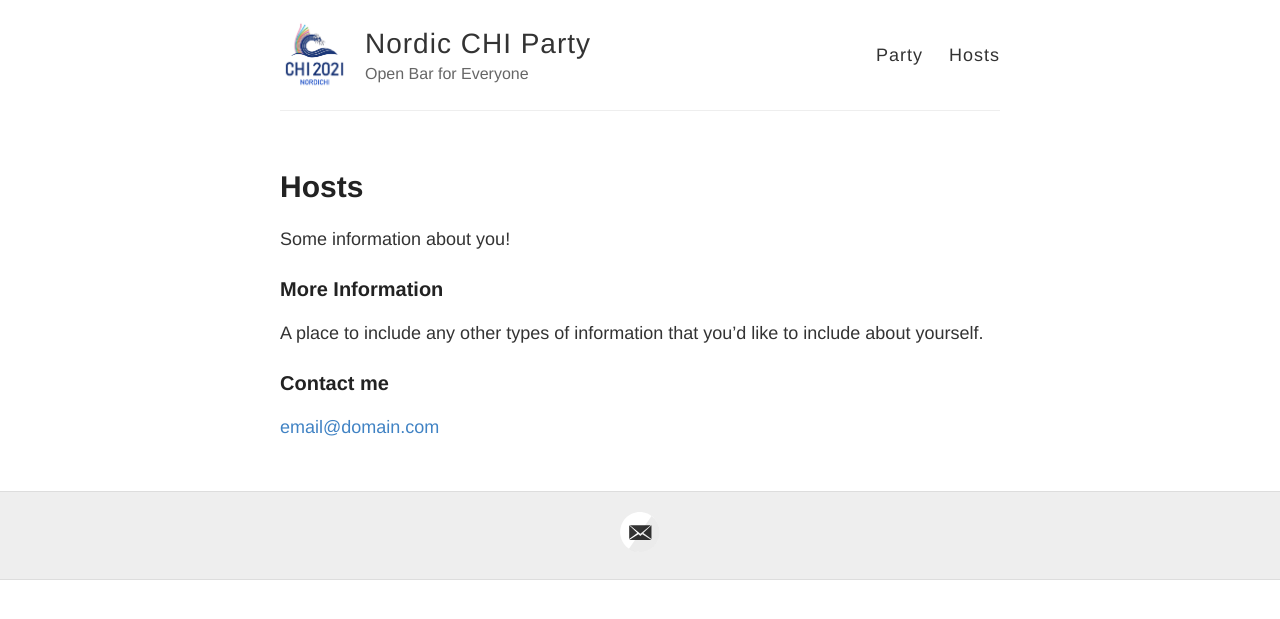
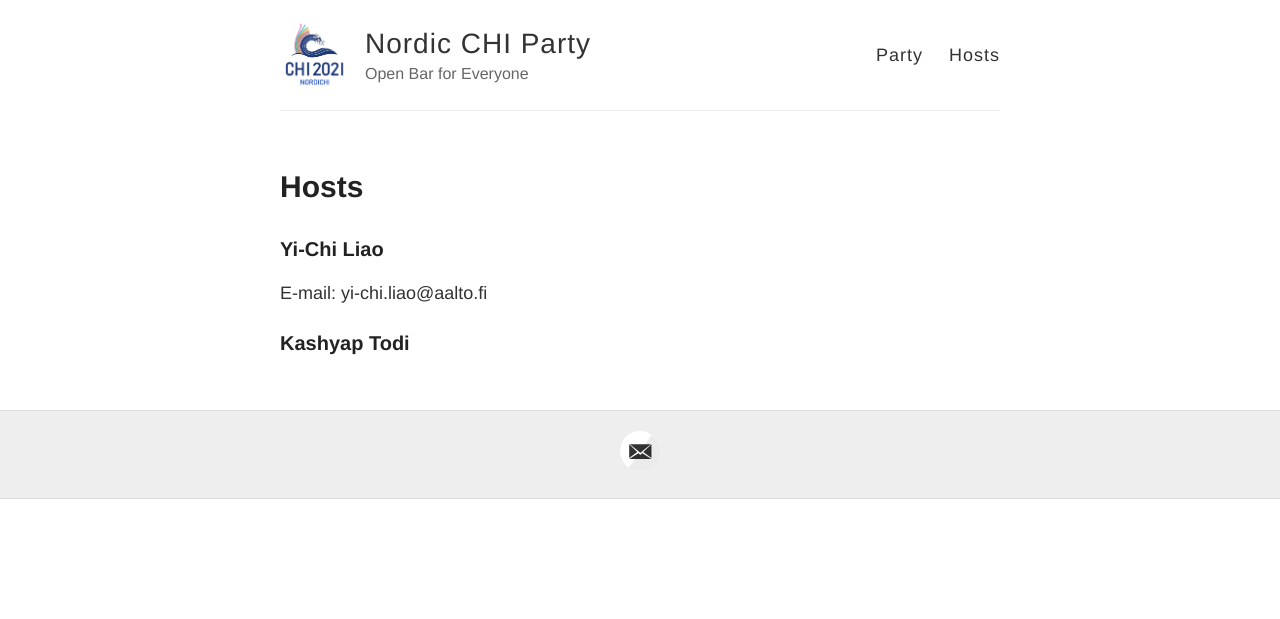
Before and after one commit to nordichi/nordichi.github.io, a Jekyll site: the page built from about.md, in a window 1280 px wide. Shown: the top 619 px of the page. Built offline with Jekyll 4.4.1, drawn with Linux system fonts in a browser that asks for light colours.

```diff
--- a/about.md
+++ b/about.md
@@ -4,12 +4,8 @@
 permalink: /hosts/
 ---
 
-Some information about you!
+### Yi-Chi Liao
 
-### More Information
+E-mail: yi-chi.liao@aalto.fi
 
-A place to include any other types of information that you'd like to include about yourself.
-
-### Contact me
-
-[email@domain.com](mailto:email@domain.com)
+### Kashyap Todi
```
